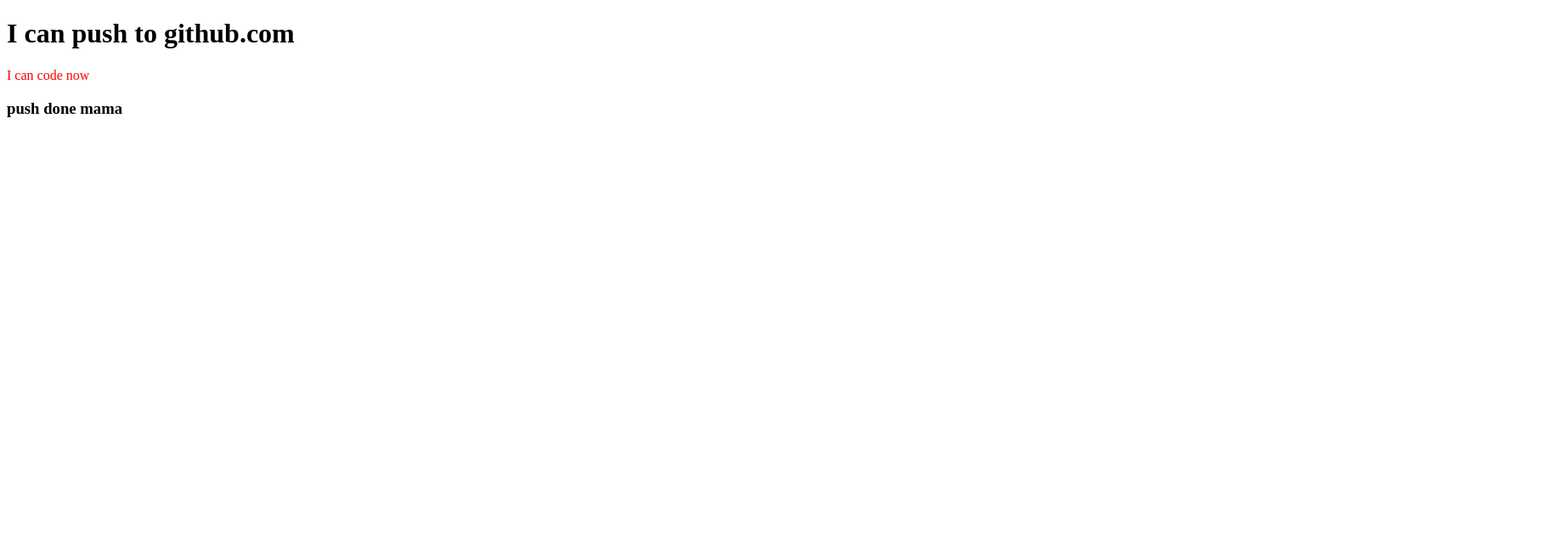
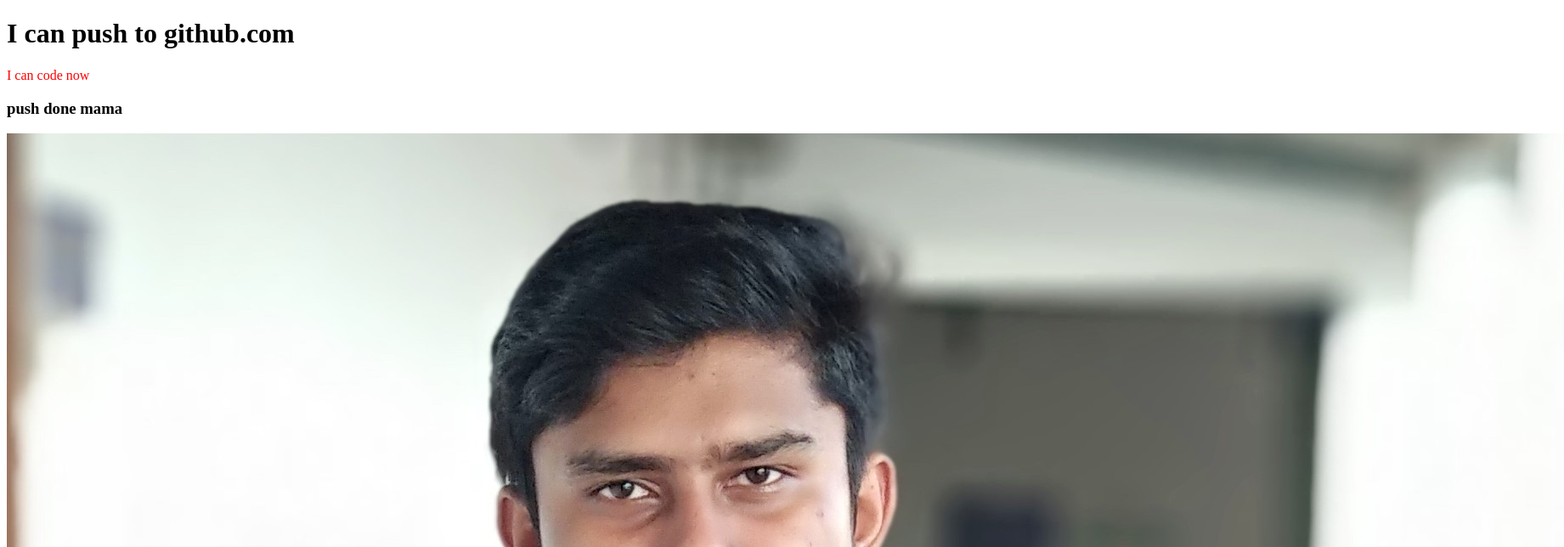
Before and after one commit to mdsanuarmahmud/my-first-repo, a plain HTML site: page index.html in a window 1280 px wide. Shown: the top 644 px of the page at 85% size, 1841 px wide, since content can reach past the window. Drawn offline with Linux system fonts and the light colour scheme.

Commit message:
image added

```diff
--- a/index.html
+++ b/index.html
@@ -11,5 +11,6 @@
     <h1>I can push to github.com</h1>
     <p>I can code now</p>
     <h3>push done mama</h3>
+    <img src="My Pic.jpg" alt="My Pic">
 </body>
 </html>
```
Also changed, not shown: My Pic.jpg (added).
